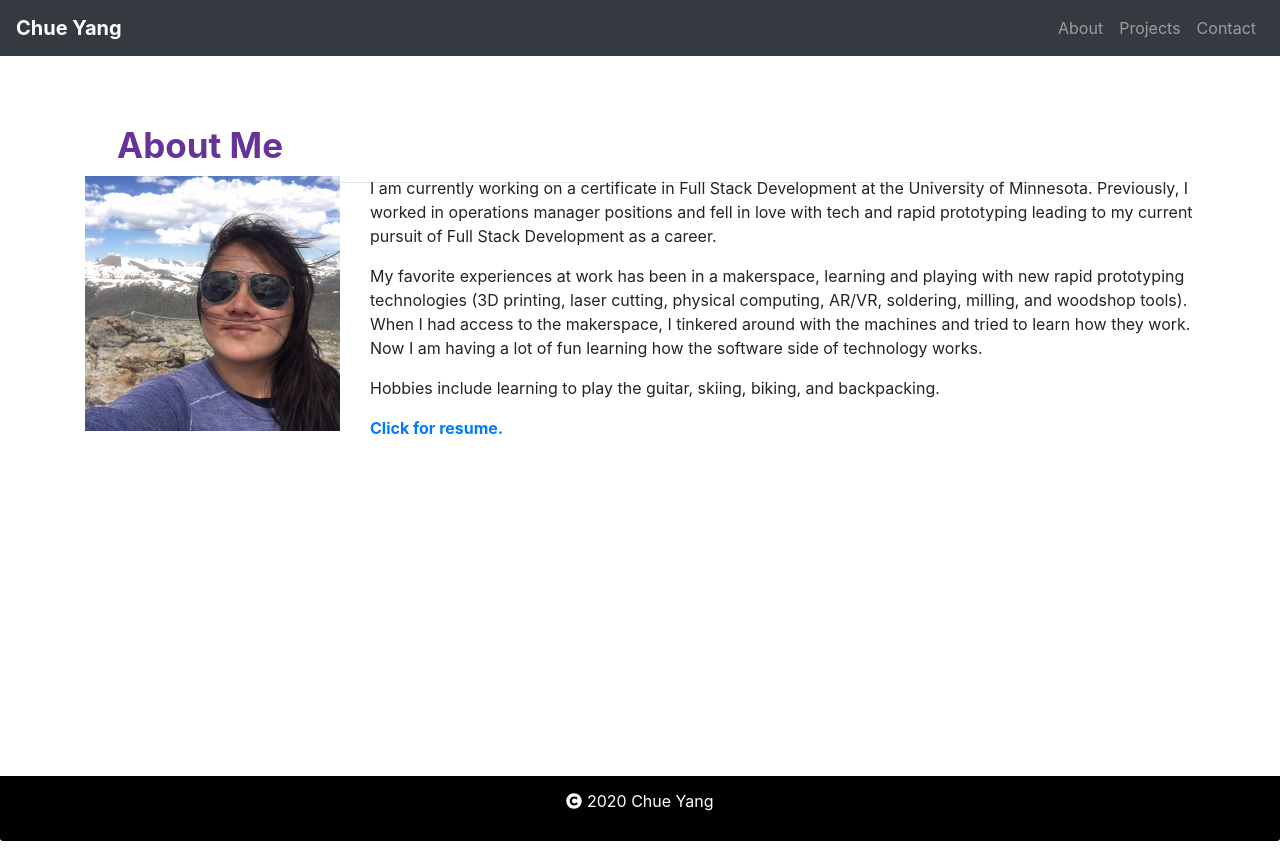
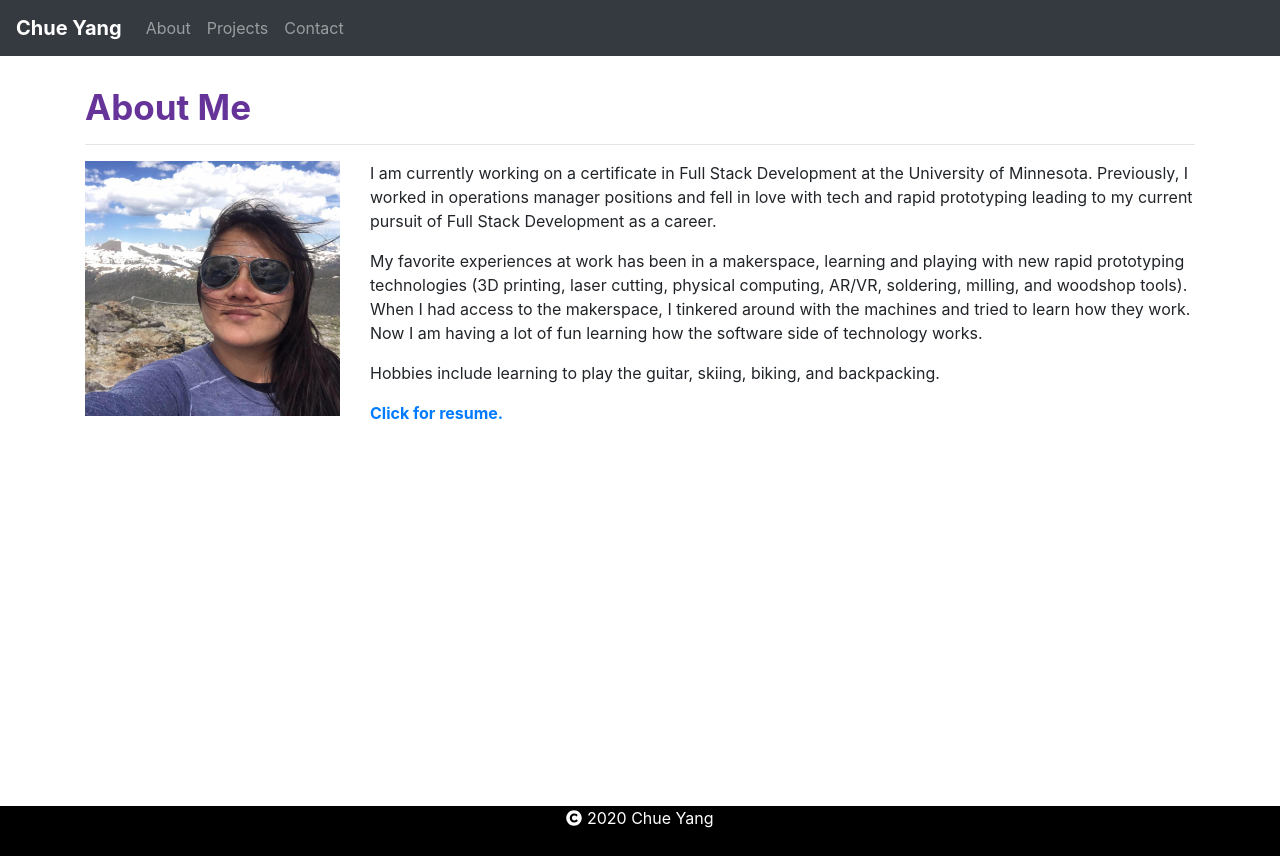
Before and after one commit to chueny/Portfolio_react, a React (Create React App) app: page / in a window 1280 px wide. Built offline with nearby package versions, Linux system fonts and the light colour scheme.

Commit message:
css styling

```diff
--- a/src/components/About.js
+++ b/src/components/About.js
@@ -6,26 +6,17 @@ function About() {
     color: "rebeccapurple",
     fontWeight: "bold",
     fontSize: "35px",
+    padding: "left",
+    marginTop: "30px",
   };
 
   return (
-    <div
-      style={{ height: "90vh", backgroundColor: "white" }}
-      className="container"
-    >
-      <div className="row">
-        <div style={{ height: "15vh" }} className="col-md-12">
-          <div
-            style={{ backgroundColor: "white" }}
-            className="page-header jumbotron"
-          >
-            <h1 className="display-1 lead my-1" style={styleObj}>
+
+    <div style={{ height: "90vh"}} className="container">
+            <h1 style={styleObj}>
               About Me
             </h1>
             <hr></hr>
-          </div>
-        </div>
-      </div>
 
       <div className="row">
         <div className="col-md-3 col-xs-3">
--- a/src/components/Contact.js
+++ b/src/components/Contact.js
@@ -6,20 +6,16 @@ function Contact(){
     color: "rebeccapurple",
     fontWeight: "bold",
     fontSize: "35px",
+    padding: "left",
+    marginTop: "30px",
   };
 
  return(
-      <section style={{ height: "90vh", backgroundColor: "white" }} className="container">
-      <div className="row">
-        <div style={{height: "25vh"}} className="col-md-12">
-          <div style={{ backgroundColor: "white"}} className="page-header jumbotron">
-            <h1 className="display-1 lead my-1" style={styleObj}>
+  <section style={{ height: "90vh"}} className="container">
+  <h1 style={styleObj}>
     Contact
   </h1>
   <hr></hr>
-          </div>
-        </div>
-      </div>
 
         <form>
           <p><strong>GitHub: </strong><a href="https://github.com/chueny">chueny</a></p>
--- a/src/components/Footer.js
+++ b/src/components/Footer.js
@@ -1,18 +1,19 @@
 import React from "react";
 import {FontAwesomeIcon} from "@fortawesome/react-fontawesome";
 import {faCopyright} from "@fortawesome/free-solid-svg-icons";
-import "./App.css";
+// import "./App.css";
 
 function Footer(){
   const styleObj ={
     textAlign: "center",
     background: "black",
+    minHeight: "50px",
   }
 
   return(
-    <div style={styleObj} className="card-footer">
-    <p style={{color: "white"}}> <FontAwesomeIcon icon={faCopyright}/> 2020 Chue Yang </p>
-    </div>
+    <footer style={styleObj} className="footer">
+    <span style={{color: "white"}}> <FontAwesomeIcon icon={faCopyright}/> 2020 Chue Yang </span>
+    </footer>
   );
 }
 
--- a/src/components/NavTabs.js
+++ b/src/components/NavTabs.js
@@ -9,18 +9,7 @@ function NavTabs() {
       <a className="navbar-brand" href="/">
         Chue Yang
       </a>
-      <button
-        className="navbar-toggler"
-        type="button"
-        data-toggle="collapse"
-        data-target="#navbarNav"
-        aria-controls="navbarNav"
-        aria-expanded="false"
-        aria-label="Toggle navigation"
-      >
-        <span className="navbar-toggler-icon"></span>
-      </button>
-      <div className="collapse navbar-collapse" id="navbarNav">
+      <div className="navbar-nav" id="navbarNav">
         <ul className="navbar-nav ml-auto">
           <li class="nav-item">
             <Link
@@ -32,18 +21,6 @@ function NavTabs() {
               About
             </Link>
           </li>
-          {/* <li className="nav-item ">
-            <Link
-              to="/portfolio"
-              className={
-                location.pathname === "/portfolio"
-                  ? "nav-link active"
-                  : "nav-link"
-              }
-            >
-              Portfolio
-            </Link>
-          </li> */}
           <li className="nav-item ">
             <Link
               to="/projects"
--- a/src/components/Projects.js
+++ b/src/components/Projects.js
@@ -8,22 +8,18 @@ function Projects(props) {
     color: "rebeccapurple",
     fontWeight: "bold",
     fontSize: "35px",
+    padding: "left",
+    marginTop: "30px",
   };
 
   return (
-    <div style={{ height: "90vh", backgroundColor: "white" }} className="container">
-      <div className="row">
-        <div style={{height: "15vh"}} className="col-md-12">
-          <div style={{ backgroundColor: "white"}} className="page-header jumbotron">
-            <h1 className="display-1 lead my-1" style={styleObj}>
-              Portfolio
+
+    <div style={{ height: "90vh"}} className="container">
+            <h1 style={styleObj}>
+              Projects
             </h1>
             <hr></hr>
-          </div>
-        </div>
-      </div>
 
-      <Thumbnail />
       {/* <div class="row">
         {projects.map((project) => (
           <div class="col-md-6">
--- a/src/components/Thumbnail.js
+++ b/src/components/Thumbnail.js
@@ -2,15 +2,17 @@ import React from 'react'; // Import the Component component from React
 // import {Link} from 'react-router-dom'; // Import the Link component
 import './App.css';
 import projects from "../components/projects.json";
-
+//import burger from "../images/burger.png";
 
 function Thumbnail() {
   return (
     <div class="row">
         {projects.map((project) => (
-          <div class="col-md-6">
+
+          <div className="col-md-6">
             <div className="card" style={{ width: "20rem", margin: "10px" }}>
-              <img className="card-img-top" src={`${project.image}`} alt="Card cap" />
+              <img className="card-img-top" src={project.image} alt="Card cap" />
+             {console.log(project.image)}
               <div className="card-body">
                 <h5 className="card-title">{project.title}</h5>
                 <a href={project.gitLink} className="btn btn-primary">
```
Lines whose indentation alone changed are shown as unchanged.
